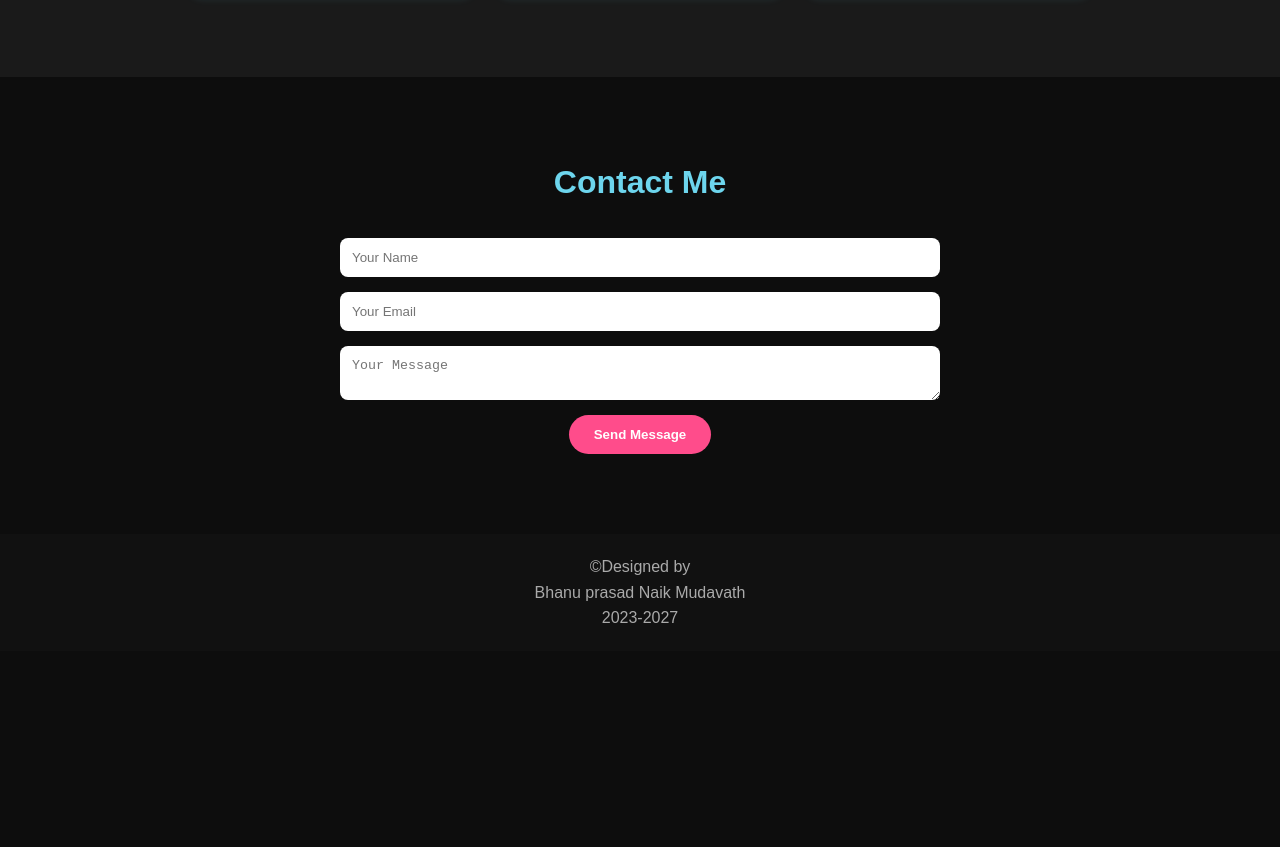
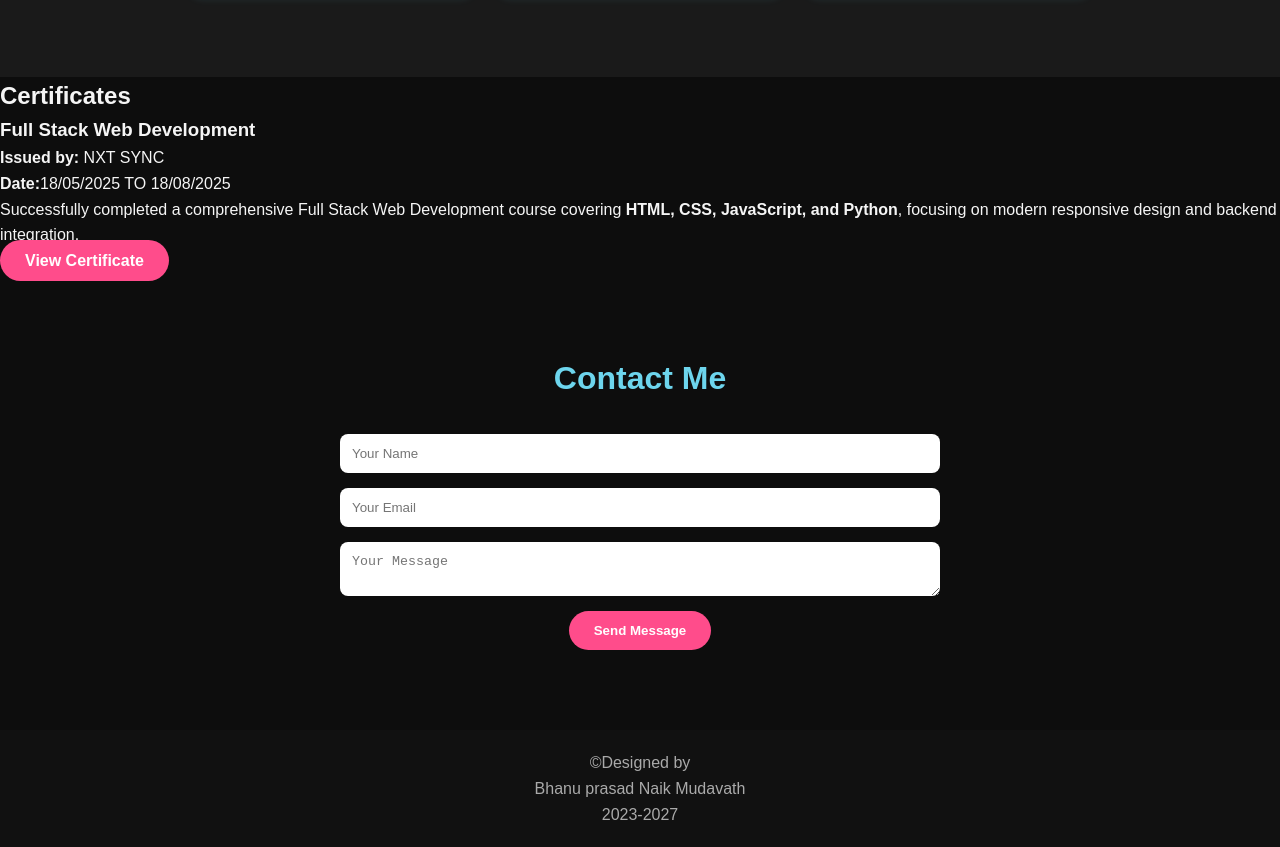
Before and after one commit to bhanu-tech723/mini-project, a plain HTML site: page index.html in a window 1280 px wide. Shown: the part 2227-3074 px from the top of the page. Before the commit the page ends 2878 px from the top, so only its background shows below. Drawn offline with Linux system fonts and the light colour scheme.

Commit message:
Update index.html

```diff
--- a/index.html
+++ b/index.html
@@ -104,6 +104,27 @@
       </div>
     </div>
   </section>
+  <!-- Certificates Section -->
+  <section class="certificates" id="certificates">
+    <h2>Certificates</h2>
+    <div class="certificate-container">
+      <div class="certificate-card">
+        <div class="certificate-info">
+          <h3>Full Stack Web Development</h3>
+          <p><strong>Issued by:</strong> NXT SYNC</p>
+          <p><strong>Date:</strong>18/05/2025 TO 18/08/2025</p>
+          <p>
+            Successfully completed a comprehensive Full Stack Web Development
+            course covering <b>HTML, CSS, JavaScript, and Python</b>, focusing on
+            modern responsive design and backend integration.
+          </p>
+          <a href="Bhanu Prasad Naik Course Completion Certificate.pdf" target="_blank" class="btn view-btn">
+            View Certificate
+          </a>
+        </div>
+      </div>
+    </div>
+  </section>
 
   <!-- Contact Section -->
   <section class="contact" id="contact">
```
